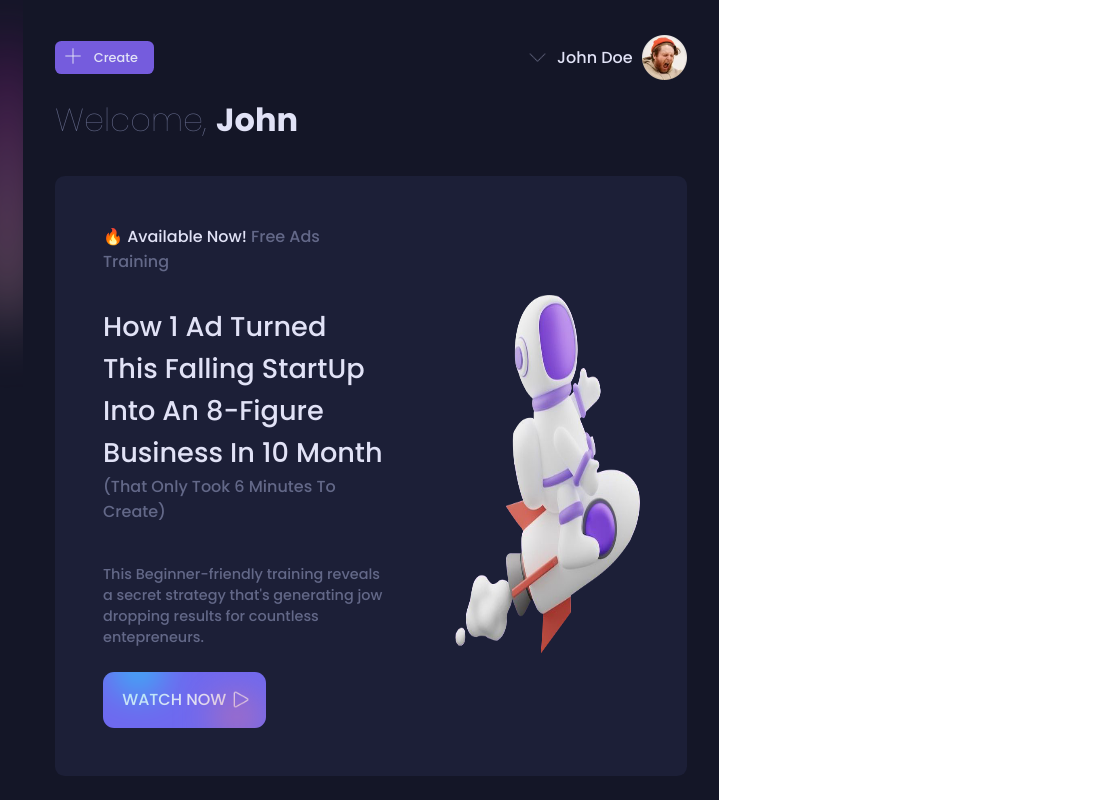
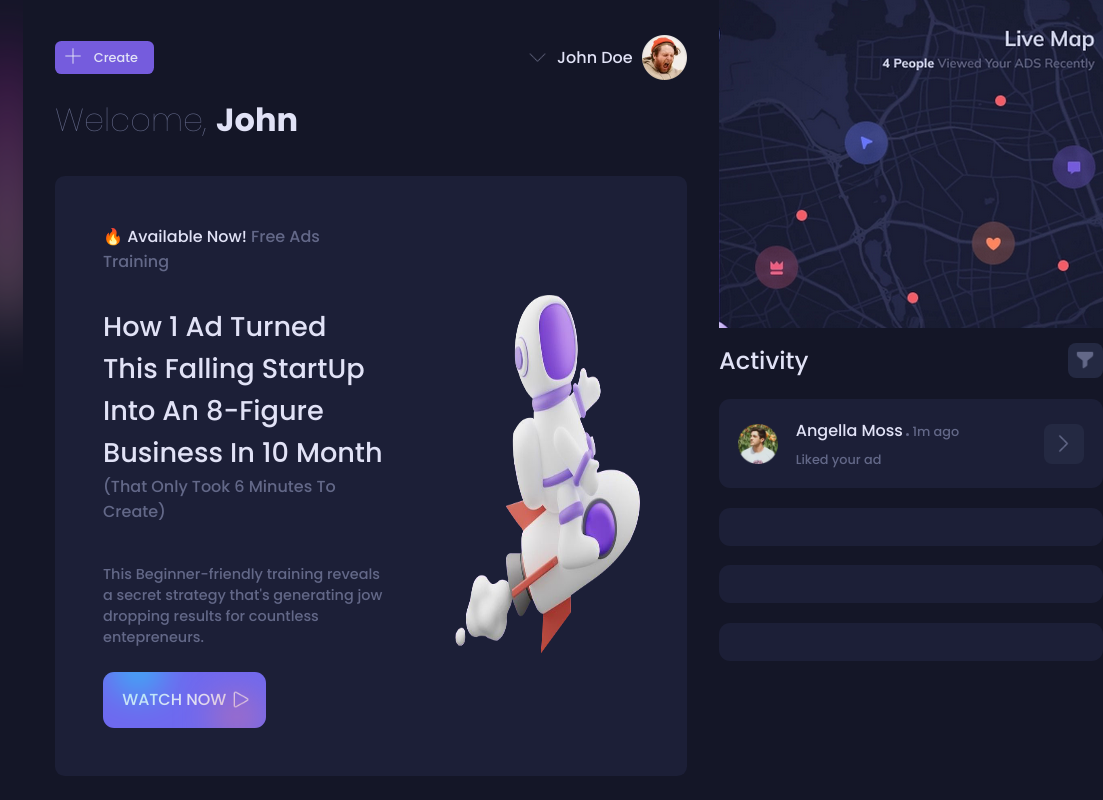
Before and after one commit to aminMahjub/ads-dashbord, a plain HTML site: page index.html in a window 1280 px wide. Shown: the full height of the page, 177-1280 px from the left. Drawn offline with Linux system fonts and the light colour scheme.

Commit message:
Start right aside container

```diff
--- a/index.html
+++ b/index.html
@@ -114,18 +114,43 @@
                                     <p>Conversions</p>
                                 </div>
                             </div>
-
-
                         </div>
-
                     </main>
                 </div>
             </section>
         </div>
-
-
     </main>
 
-    <aside class="right-part"></aside>
+    <aside class="right-part">
+        <img src="./images/live map.png" alt="live map location" loading="lazy" class="live-map-location">
+
+        <section class="activity">
+            <header>
+                <h1>Activity</h1>
+
+                <div class="filter-icon"></div>
+            </header>
+
+            <div class="messages-container">
+                <div class="message from-facebook liked">
+                    <div class="message-info">
+                        <img src="./images/avatar-jacob-thompson.webp" loading="lazy" alt="user imaeg">
+
+                        <div class="info">
+                            <div class="profile-container">
+                                <p class="username">Angella Moss</p>
+                                <p class="messsage-para">Liked your ad</p>
+                            </div>
+                            <time>1m ago</time>
+                        </div>
+                    </div>
+                    <button type="button" class="open-message"></button>
+                </div>
+                <div class="message"></div>
+                <div class="message from-facebook commented"></div>
+                <div class="message from-facebook new-leader"></div>
+            </div>
+        </section>
+    </aside>
 </body>
 </html>
--- a/style.scss
+++ b/style.scss
@@ -483,3 +483,112 @@ main {
     overflow-y: auto;
     overflow-x: hidden;
 }
+
+aside.right-part {
+    background-color: $app-bg;
+}
+
+.activity {
+    margin-top: .5rem;
+
+    header {
+        display: flex;
+        justify-content: space-between;
+        align-items: center;
+        font-size: 1.5rem;
+
+        .filter-icon {
+            width: 2.2rem;
+            height: 2.2rem;
+            cursor: pointer;
+            border-radius: .5rem;
+            background: {
+                image: url(./images/icons/activity-filter.png);
+                position: center;
+                size: 1.4rem;
+                repeat: no-repeat;
+                color: $button-badge;
+            }
+        }
+    }
+}
+
+.messages-container {
+    margin-top: 1.3rem;
+    overflow-x: hidden;
+    overflow-y: auto;
+    height: 84vh;
+}
+
+.message {
+    background-color: $box-primary;
+    padding: 1.2rem;
+    display: flex;
+    justify-content: space-between;
+    align-items: center;
+    margin-bottom: 1.2rem;
+    border-radius: .7rem;
+
+    &:last-of-type {
+        margin-bottom: 0px;
+    }
+
+    .message-info {
+        display: flex;
+        justify-content: flex-start;
+        align-items: center;
+        gap: 1.1rem;
+
+        img {
+            width: 2.5rem;
+            height: 2.5rem;
+        }
+    }
+
+    .info {
+        display: flex;
+        justify-content: center;
+        align-items: baseline;
+        gap: .2rem;
+
+        time {
+            font-size: .8rem;
+            color: $text-color-secondary;
+
+            &::before {
+                content: '';
+                width: .2rem;
+                height: .2rem;
+                border-radius: 50%;
+                background-color: $text-color-secondary;
+                margin-right: .2rem;
+                display: inline-block;
+            }
+        }
+
+        .username {
+            color: $text-color;
+            margin-bottom: .5rem;
+        }
+
+        .messsage-para {
+            font-size: .8rem;
+            color: $text-color-secondary;
+        }
+    }
+
+    .open-message {
+        width: 2.5rem;
+        height: 2.5rem;
+        border-radius: .5rem;
+        cursor: pointer;
+
+        background: {
+            image: url('./images/icons/right-arrow.png');
+            position: center;
+            size: 1.2rem;
+            repeat: no-repeat;
+            color: $button-badge;
+        }
+    }
+}
```
Also changed, not shown: images/avatar-jacob-thompson.webp (added), images/avatar-kimberly-smith.webp (added), images/avatar-nathan-peterson.webp (added), images/icons/activity-filter.png (added), images/live map.png (added), style.css, 1 other file.
